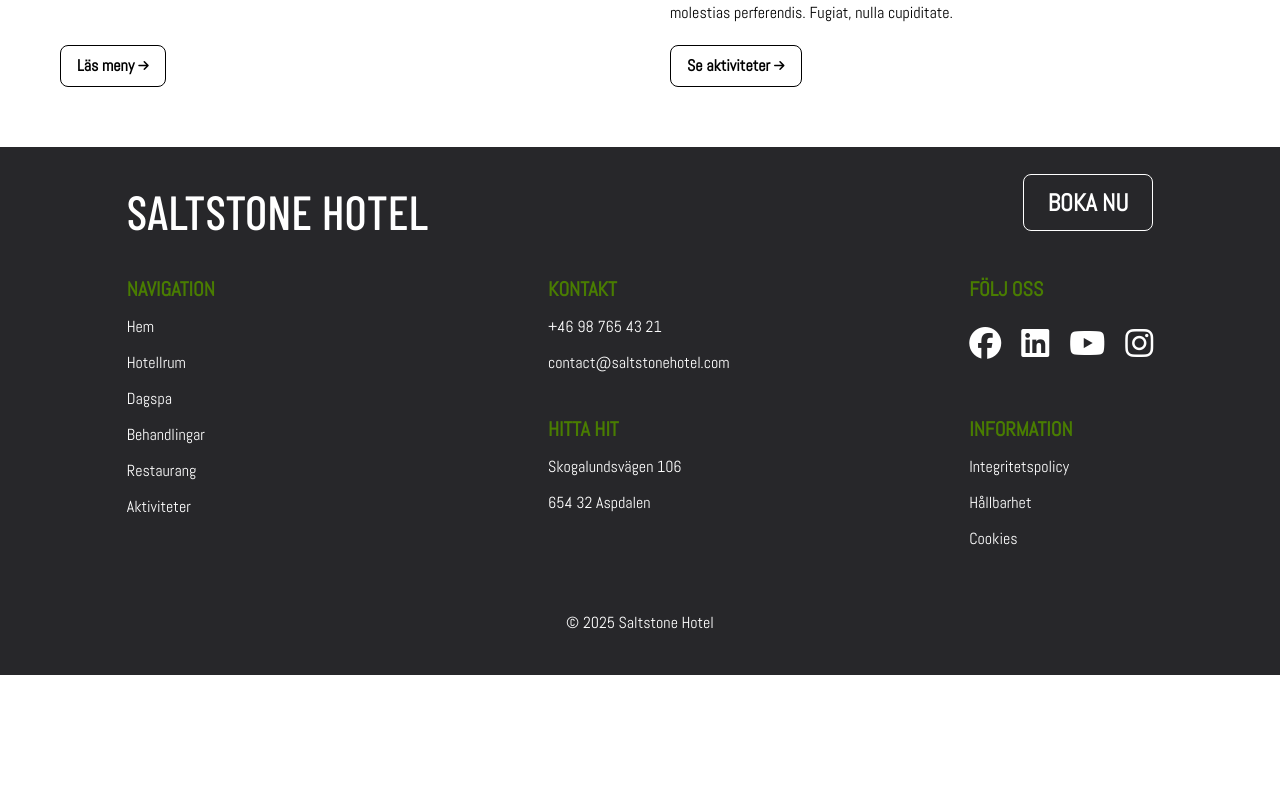
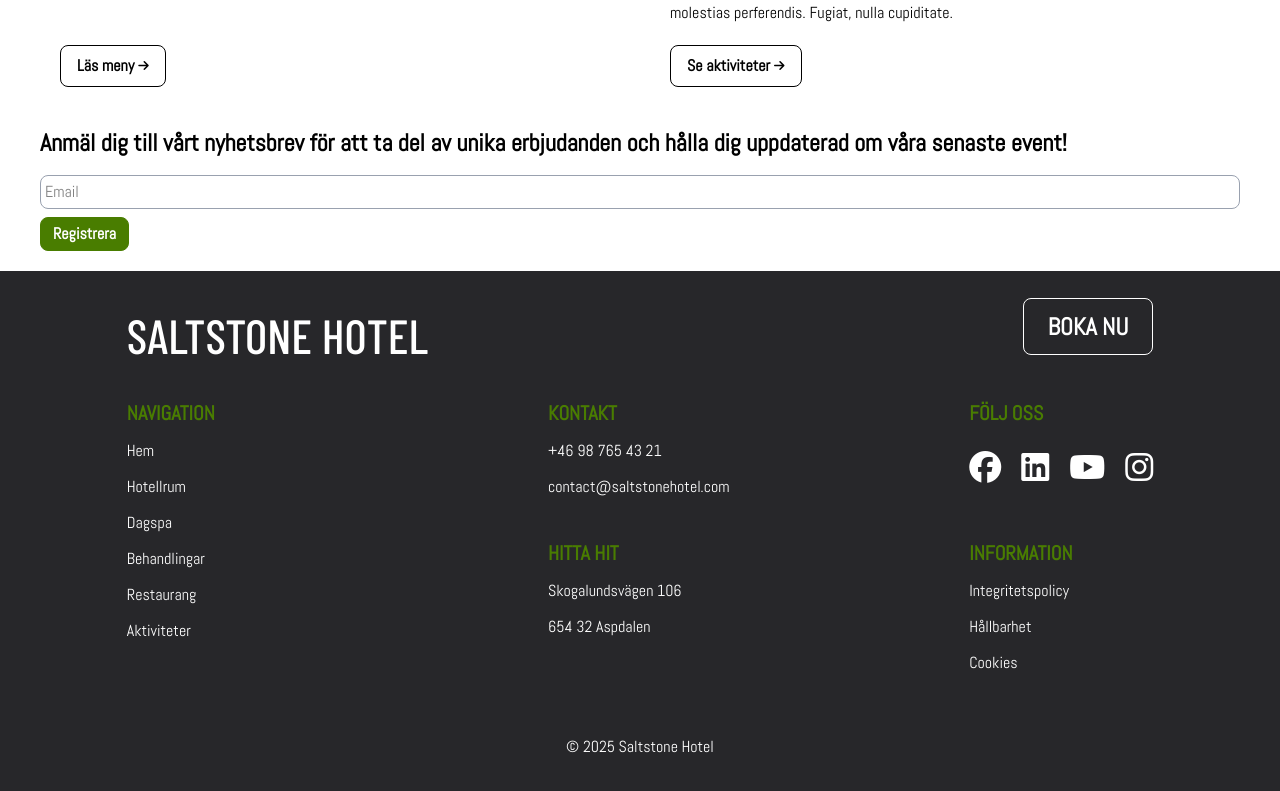
Before and after one commit to amandaconnell/saltstone, a website: page src/index.html in a window 1280 px wide. Shown: the part 1973-2764 px from the top of the page. Before the commit the page ends 2648 px from the top, so only its background shows below. Drawn offline with nearby package versions, Linux system fonts and the light colour scheme; a web font is replaced by a local one.

Commit message:
La till nyhetsbrev på startsidan

```diff
--- a/src/index.html
+++ b/src/index.html
@@ -316,6 +316,25 @@
           </div>
         </div>
       </div>
+      <!-- Behållare för nyhetsbrev -->
+      <div class="flex flex-col gap-4">
+        <p class="text-2xl font-semibold">
+          Anmäl dig till vårt nyhetsbrev för att ta del av unika erbjudanden och
+          hålla dig uppdaterad om våra senaste event!
+        </p>
+        <form action="" class="flex flex-col gap-2">
+          <input
+            type="email"
+            placeholder="Email"
+            class="rounded-lg border border-gray-400 p-1"
+          />
+          <input
+            type="submit"
+            value="Registrera"
+            class="btn self-start border-lime-700 bg-lime-700 px-3 py-1 text-white"
+          />
+        </form>
+      </div>
     </main>
     <footer
       class="flex flex-col items-center justify-center bg-zinc-800 py-10 text-white"
```
Also changed, not shown: src/output.css.
